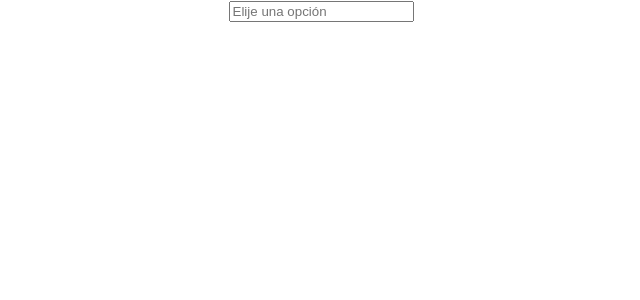
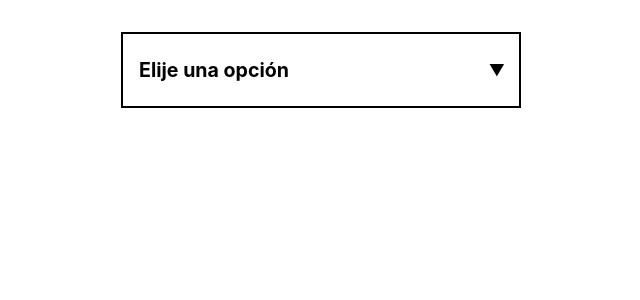
Before and after one commit to Javier97Innusual/Fake-Select, a React (Create React App) app: page / in a window 1280 px wide. Shown: the top 300 px of the page, without its empty margins (319-959 px from the left). Built offline with nearby package versions, Linux system fonts and the light colour scheme.

Commit message:
Adding basic css

```diff
--- a/package.json
+++ b/package.json
@@ -10,6 +10,7 @@
     "@types/node": "^16.18.101",
     "@types/react": "^18.3.3",
     "@types/react-dom": "^18.3.0",
+    "classnames": "^2.5.1",
     "react": "^18.3.1",
     "react-dom": "^18.3.1",
     "react-scripts": "5.0.1",
--- a/src/components/Fake-Option/FakeOption.css
+++ b/src/components/Fake-Option/FakeOption.css
@@ -0,0 +1,14 @@
+.select-option {
+    padding: 1rem;
+    border-bottom: 2px solid black;
+    font-weight: bold;
+    cursor: pointer;
+
+    &:last-child {
+        border-bottom: none;
+    }
+
+    &.select-hidden {
+        display: none;
+    }
+}
--- a/src/components/Fake-Option/FakeOption.tsx
+++ b/src/components/Fake-Option/FakeOption.tsx
@@ -1,10 +1,11 @@
+import classNames from "classnames";
 import { FakeOptionType } from "./FakeOption.type";
 import './FakeOption.css';
 
 export function FakeOption({ value, children, hidden }: FakeOptionType) {
     return (
         <div
-            className="select-option"
+            className={classNames('select-option', { 'select-hidden': hidden })}
             data-id={value}
         >
             {children}
--- a/src/components/Fake-Select/FakeSelect.css
+++ b/src/components/Fake-Select/FakeSelect.css
@@ -0,0 +1,35 @@
+.select-main {
+    display: flex;
+    flex-flow: column;
+    width: 400px;
+    position: relative;
+
+    .select-current {
+        cursor: pointer;
+        padding: 1.5rem 1rem;
+        border: 2px solid black;
+        font-size: 1.225rem;
+        font-weight: bold;
+        text-align: left;
+    }
+
+    .select-container {
+        display: flex;
+        flex-flow: column;
+        border: 2px solid black;
+        border-top: none;
+    }
+
+    &::after {
+        content: '▼';
+        position: absolute;
+        right: 1rem;
+        top: 1.725rem;
+    }
+
+    &.is-active {
+        &::after {
+            content: '✖';
+        }
+    }
+}
--- a/src/components/Fake-Select/FakeSelect.tsx
+++ b/src/components/Fake-Select/FakeSelect.tsx
@@ -1,13 +1,14 @@
 import { MouseEvent, useState } from 'react';
+import classNames from 'classnames';
 import { DEFAULT_VALUE } from './FakeSelect.constants';
 import { FakeSelectType, OptionValueType } from './FakeSelect.type';
 import './FakeSelect.css';
 
-export function FakeSelect({ name, disabled, children }: FakeSelectType) {
+export function FakeSelect({ id, name, disabled, children }: FakeSelectType) {
     const [isSelectActive, setSelectActive] = useState<boolean>(false);
     const [currentOption, setCurrentOption] = useState<OptionValueType>({
         value: '',
-        name: ''
+        name: DEFAULT_VALUE
     });
 
     const handleOption = (event: MouseEvent) => {
@@ -27,15 +28,21 @@ export function FakeSelect({ name, disabled, children }: FakeSelectType) {
 
     return (
         <div
-            className="select-main"
+            id={id}
+            className={classNames('select-main', { 'is-active': !disabled && isSelectActive })}
         >
             <input
                 name={name}
+                type="hidden"
                 disabled={disabled}
-                placeholder={DEFAULT_VALUE}
-                value={currentOption.name}
+                value={currentOption.value}
+            />
+            <div
+                className="select-current"
                 onClick={() => setSelectActive(!isSelectActive)}
-            />
+            >
+                {currentOption.name}
+            </div>
             {!disabled && isSelectActive && (
                 <div
                     className="select-container"
--- a/src/components/Fake-Select/FakeSelect.type.tsx
+++ b/src/components/Fake-Select/FakeSelect.type.tsx
@@ -1,6 +1,7 @@
 import { ReactNode } from "react";
 
 export type FakeSelectType = {
+    id?: string;
     name: string;
     disabled?: boolean;
     children: ReactNode;
--- a/src/index.css
+++ b/src/index.css
@@ -11,3 +11,10 @@ code {
   font-family: source-code-pro, Menlo, Monaco, Consolas, 'Courier New',
     monospace;
 }
+
+.App {
+  display: flex;
+  justify-content: center;
+  align-items: center;
+  padding: 2rem;
+}
```
